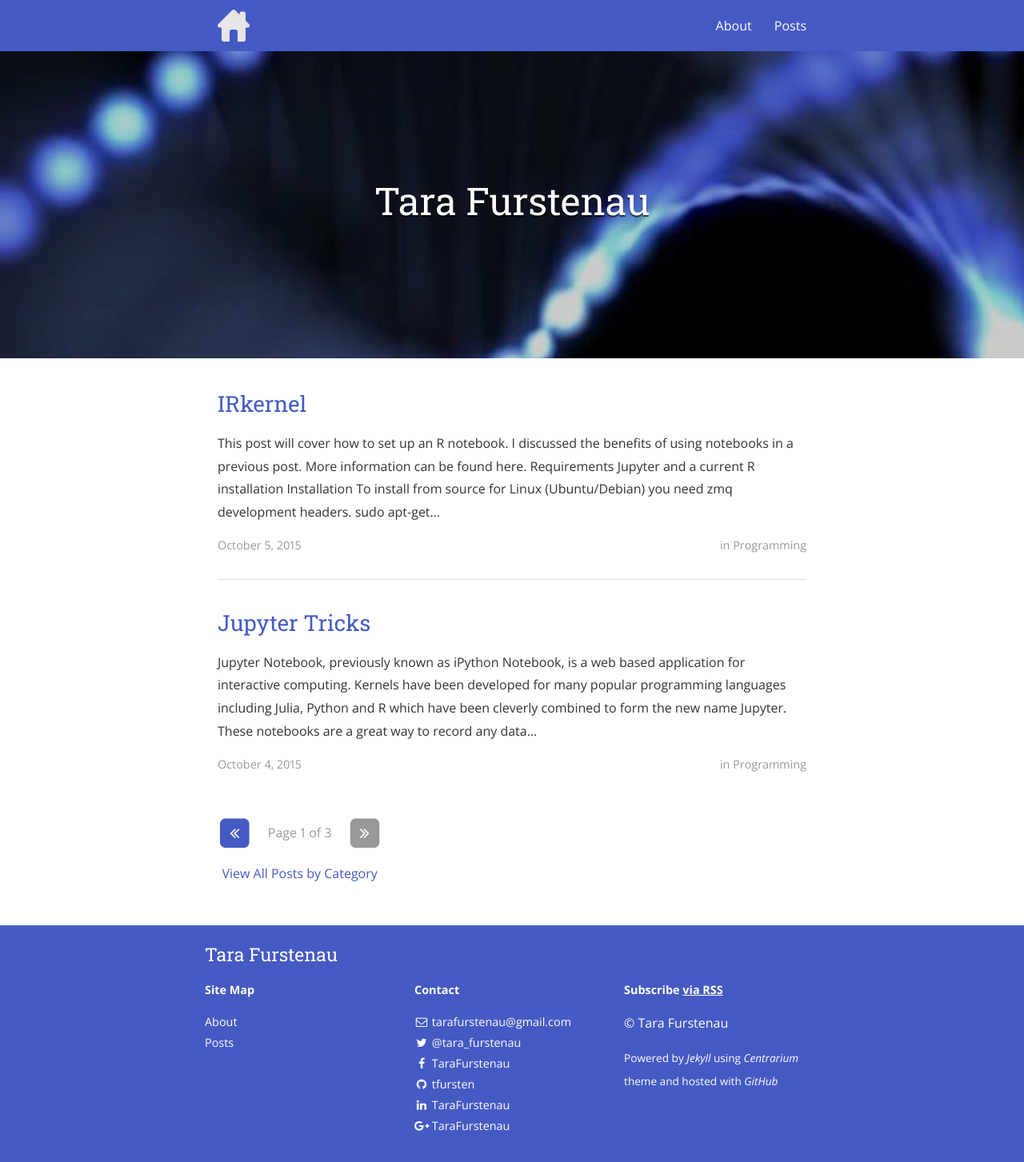
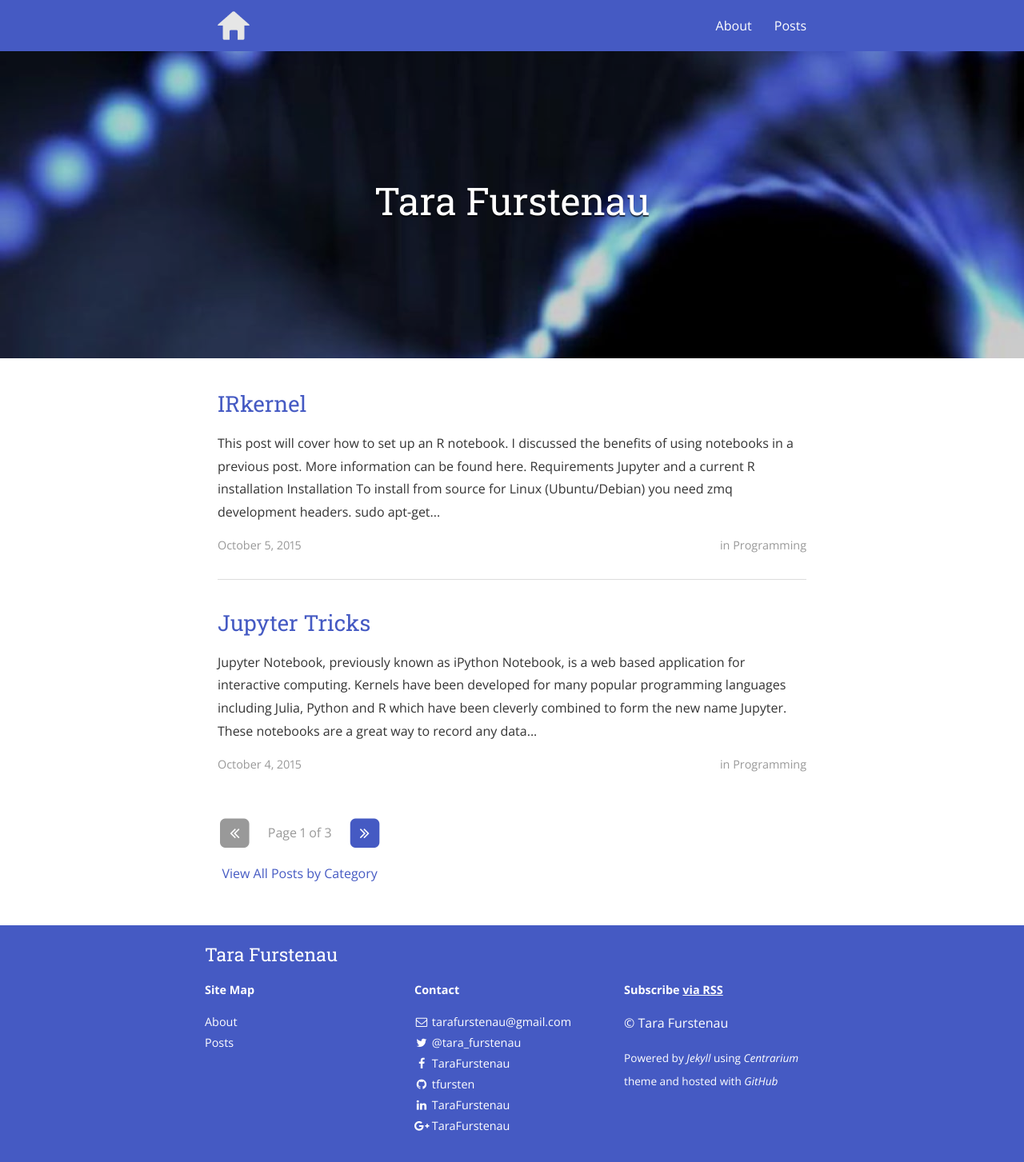
Before and after one commit to tfursten/tfursten.github.io, a Jekyll site: the page built from index.html, in a window 1280 px wide. Shown: the whole page at 80% size. Built offline with Jekyll 4.4.1, drawn with Linux system fonts in a browser that asks for light colours; nearby versions of some CDN libraries; the list of posts is cut into pages by our own code; a style sheet for code colours, icons or effects is not loaded.

Commit message:
fixed pagination

```diff
--- a/index.html
+++ b/index.html
@@ -43,13 +43,22 @@ layout: default
 
 <nav class="pagination" role="navigation">
 	<p>
-    {% if paginator.next_page %}
-    <a class="newer-posts" href="{{ site.baseurl }}page{{paginator.next_page}}">
+		{% if paginator.previous_page %}
+      {% if paginator.page == 2 %}
+      <a class="newer-posts" href="{{ site.baseurl }}" style="text-decoration:none !important;">
 		    <span class="fa-stack fa-lg">
 				  <i class="fa fa-square fa-stack-2x"></i>
 				  <i class="fa fa-angle-double-left fa-stack-1x fa-inverse"></i>
 				</span>
 			</a>
+      {% else %}
+      <a class="newer-posts" href="{{ site.baseurl }}page{{ paginator.previous_page }}">
+		    <span class="fa-stack fa-lg">
+				  <i class="fa fa-square fa-stack-2x"></i>
+				  <i class="fa fa-angle-double-left fa-stack-1x fa-inverse"></i>
+				</span>
+			</a>
+      {% endif %}
     {% else %}
     <span class="fa-stack fa-lg">
 		  <i class="fa fa-square fa-stack-2x"></i>
@@ -57,28 +66,22 @@ layout: default
 		</span>
     {% endif %}
     <span class="page-number">Page {{ paginator.page }} of {{ paginator.total_pages }}</span>
-    {% if paginator.previous_page %}
-      {% if paginator.page == 2 %}
-      <a class="newer-posts" href="{{ site.baseurl }}">
+
+		{% if paginator.next_page %}
+    <a class="newer-posts" href="{{ site.baseurl }}page{{paginator.next_page}}">
 	    <span class="fa-stack fa-lg">
 			  <i class="fa fa-square fa-stack-2x"></i>
 			  <i class="fa fa-angle-double-right fa-stack-1x fa-inverse"></i>
 			</span>
 		</a>
     {% else %}
-      <a class="newer-posts" href="{{ site.baseurl }}page{{paginator.previous_page}}">
-		    <span class="fa-stack fa-lg">
-				  <i class="fa fa-square fa-stack-2x"></i>
-				  <i class="fa fa-angle-double-right fa-stack-1x fa-inverse"></i>
-				</span>
-			</a>
-      {% endif %}
-    {% else %}
     <span class="fa-stack fa-lg">
 			<i class="fa fa-square fa-stack-2x"></i>
 			<i class="fa fa-angle-double-right fa-stack-1x fa-inverse"></i>
 		</span>
     {% endif %}
+
+
 	</p>
   <p>
     <a href="{{ site.baseurl }}posts">View All Posts by Category</a>
```
Also changed, not shown: assets/logo.png. Lines whose indentation alone changed are shown as unchanged.
